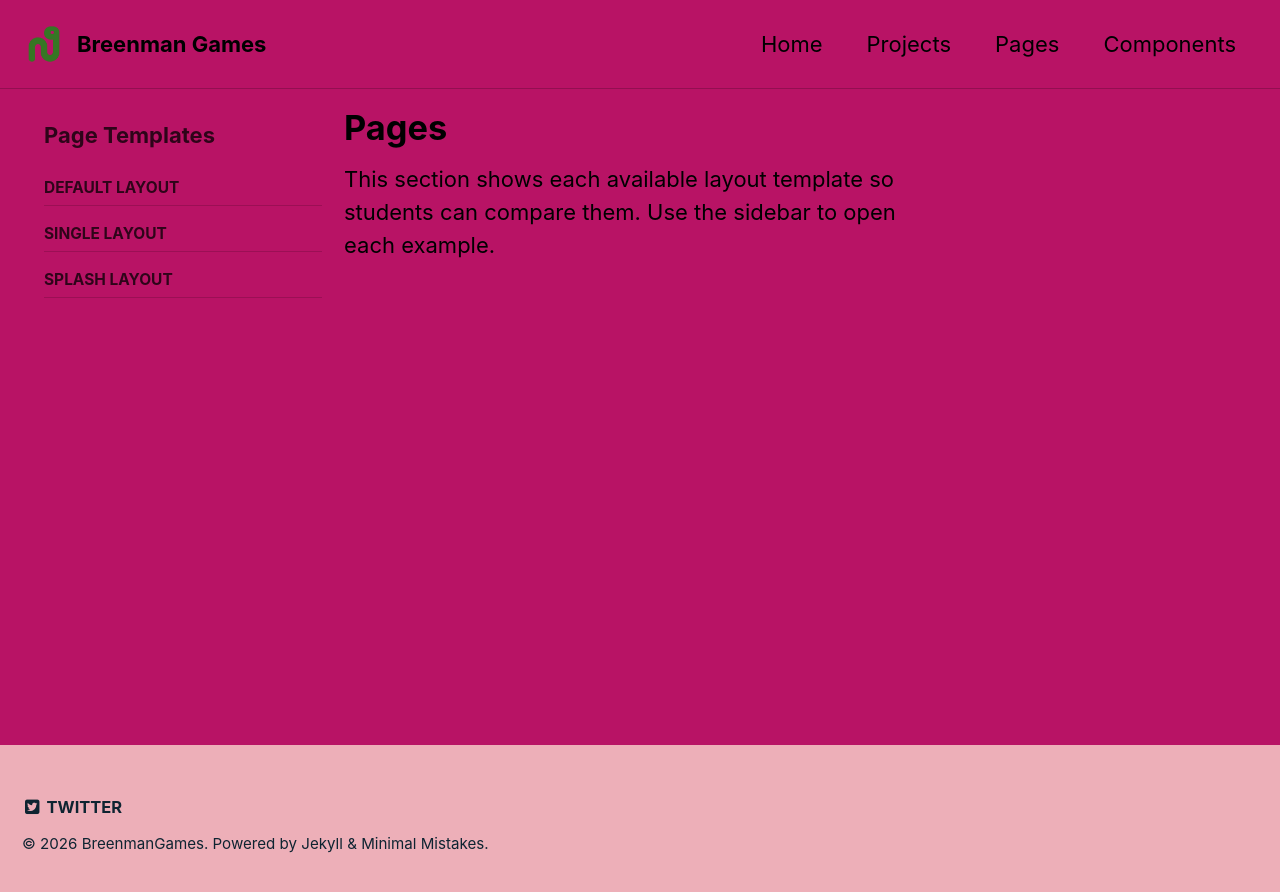
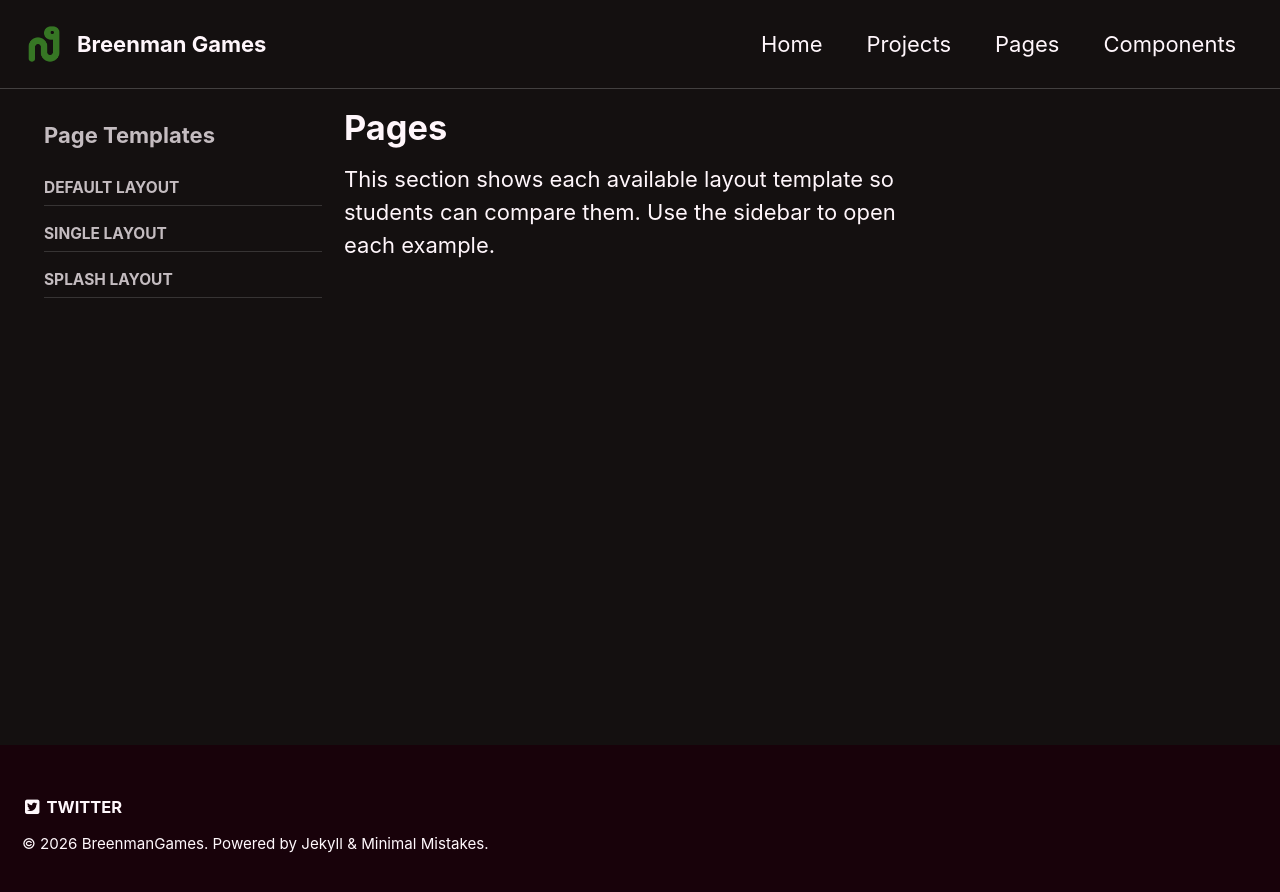
Before and after one commit to Breenmangames/Breenmangames.github.io, a Jekyll site: the page built from _pages/pages.md, in a window 1280 px wide. Shown: the top 892 px of the page. Built offline with Jekyll 4.4.1, drawn with Linux system fonts in a browser that asks for light colours.

Commit message:
Update _config.yml

```diff
--- a/_config.yml
+++ b/_config.yml
@@ -12,7 +12,7 @@ masthead_title: "Breenman Games" # overrides the website title displayed in the
 copyright: # "copyright 2026" name, defaults to site.title
 copyright_url: # "copyright" URL, defaults to site.url
 # Theme settings (used by the existing CSS)
-minimal_mistakes_skin    : "sunrise" # "default", "aqua", "contrast", "dark", "dirt", "neon", "mint", "plum", "sunrise"
+minimal_mistakes_skin    : "neon" # "default", "aqua", "contrast", "dark", "dirt", "neon", "mint", "plum", "sunrise"
 favicon: "/assets/images/SnakeFlavicon.png" # Favicon path (update this file)
 favicon_version: 1 # Increment to force browsers to refresh the favicon
 
```
